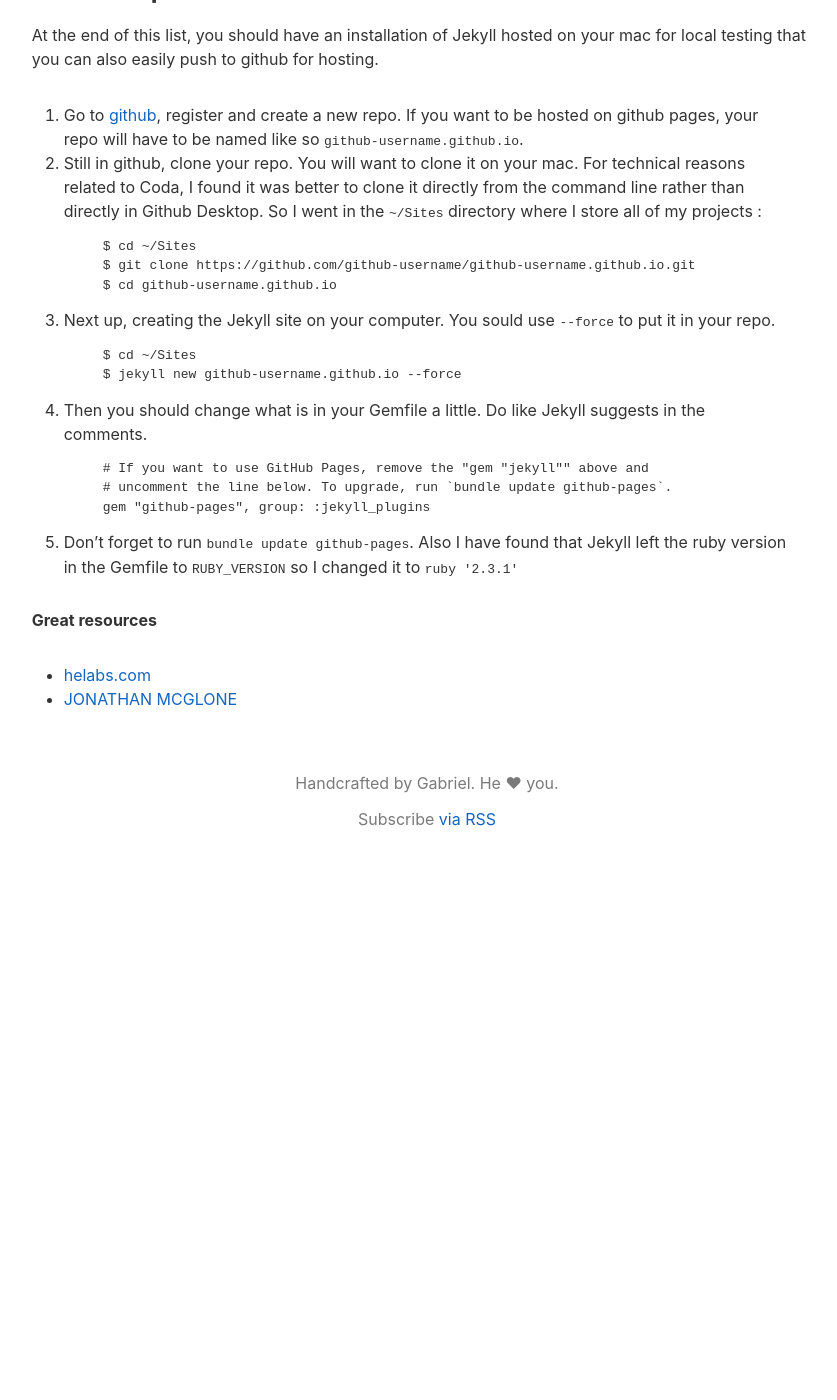
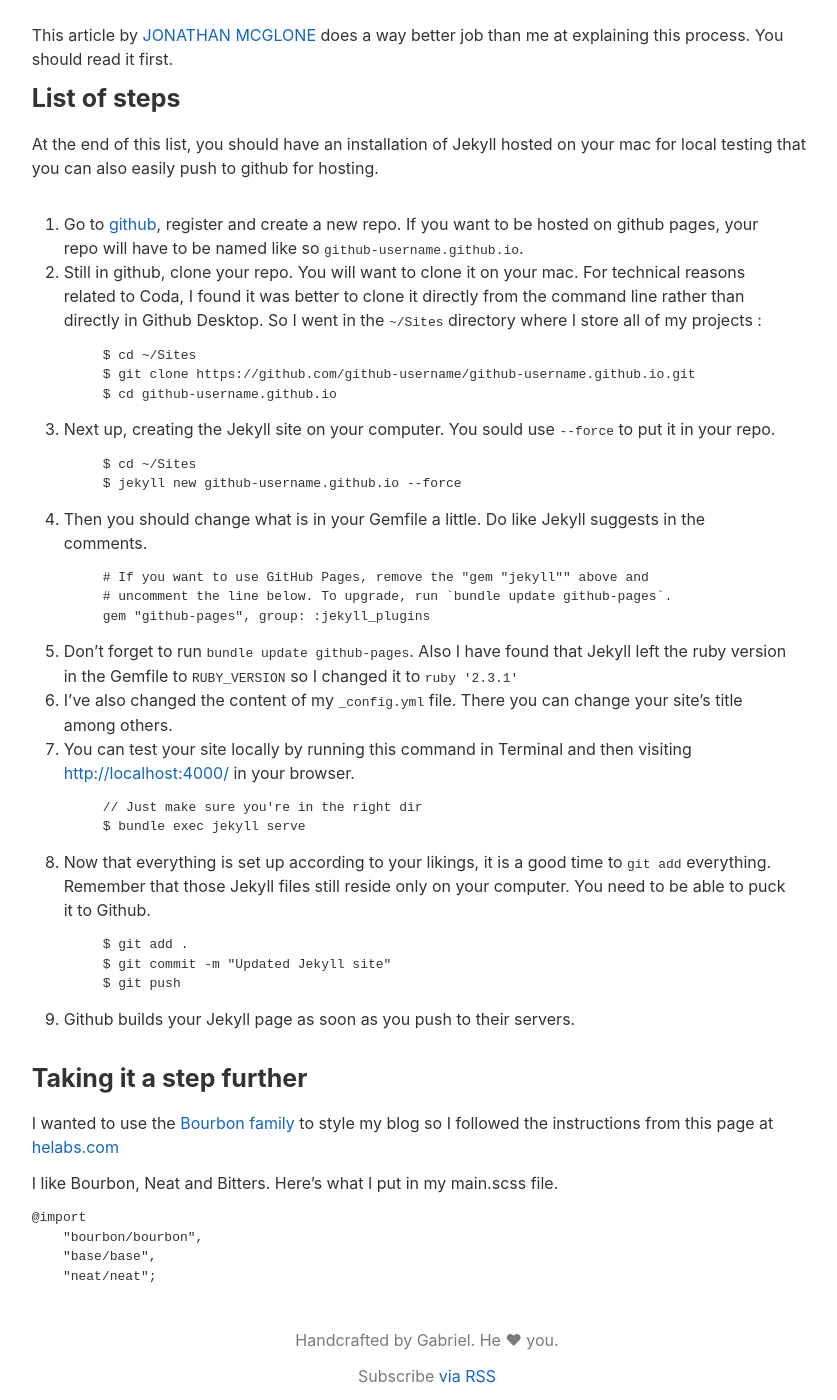
Before and after one commit to gabriel-np/gabriel-np.github.io, a Jekyll site: the page built from _posts/2016-10-02-a-github-page-with-jekyll-and-git.markdown, in a window 1280 px wide and 1400 px high, scrolled down 605 px. Shown: the whole window, without its empty margins (213-1050 px from the left). Built offline with Jekyll 4.4.1, drawn with Linux system fonts in a browser that asks for light colours; before the commit the page ends 1448 px from its top, so only the background shows below that.

Commit message:
Finished post on Github pages and Jekyll

````diff
--- a/_config.yml
+++ b/_config.yml
@@ -14,12 +14,9 @@
 # You can create any custom variable you would like, and they will be accessible
 # in the templates via {{ site.myvariable }}.
 
-title: Give me ur codez
+title: My Home Page
 # email: your-email@domain.com
-description: > # this means to ignore newlines until "baseurl:"
-  Write an awesome description for your new site here. You can edit this
-  line in _config.yml. It will appear in your document head meta (for
-  Google search results) and in your feed.xml site description.
+description: This is my home page on Github
 baseurl: "" # the subpath of your site, e.g. /blog
 url: "https://gabriel-np.github.io" # the base hostname & protocol for your site
 twitter_username: gabrielnp
@@ -27,10 +24,3 @@
 
 # Build settings
 markdown: kramdown
-kramdown:
-  input: GFM
-#  syntax_highlighter: rouge
-#  hard_wrap: false
-
-#theme: minima
-#theme: pixyll
--- a/_posts/2016-10-02-a-github-page-with-jekyll-and-git.markdown
+++ b/_posts/2016-10-02-a-github-page-with-jekyll-and-git.markdown
@@ -20,6 +20,10 @@
 
 If it gets complicated, here is the [official Jekyll page for installation](https://jekyllrb.com/docs/installation/)
 
+#### Read this
+
+This article by [JONATHAN MCGLONE](http://jmcglone.com/guides/github-pages/){:target="_blank"} does a way better job than me at explaining this process. You should read it first.
+
 #### List of steps
 At the end of this list, you should have an installation of Jekyll hosted on your mac for local testing that you can also easily push to github for hosting.
 
@@ -39,8 +43,27 @@
 		# uncomment the line below. To upgrade, run `bundle update github-pages`.
 		gem "github-pages", group: :jekyll_plugins<pre>
 1. Don't forget to run `bundle update github-pages`. Also I have found that Jekyll left the ruby version in the Gemfile to `RUBY_VERSION` so I changed it to `ruby '2.3.1'`
+1. I've also changed the content of my `_config.yml` file. There you can change your site's title among others.
+1. You can test your site locally by running this command in Terminal and then visiting [http://localhost:4000/](http://localhost:4000/) in your browser.
+	<pre>
+		// Just make sure you're in the right dir
+		$ bundle exec jekyll serve</pre>
+1. Now that everything is set up according to your likings, it is a good time to `git add` everything. Remember that those Jekyll files still reside only on your computer. You need to be able to puck it to Github.
+	<pre>
+		$ git add .
+		$ git commit -m "Updated Jekyll site"
+		$ git push</pre>
+1. Github builds your Jekyll page as soon as you push to their servers.
 
-###### Great resources
+#### Taking it a step further
 
-- [helabs.com](https://helabs.com/artigos/2015/03/27/bourbon-family-on-github-pages/){:target="_blank"}
-- [JONATHAN MCGLONE](http://jmcglone.com/guides/github-pages/){:target="_blank"}
+I wanted to use the [Bourbon family](http://bourbon.io) to style my blog so I followed the instructions from this page at [helabs.com](https://helabs.com/artigos/2015/03/27/bourbon-family-on-github-pages/){:target="_blank"}
+
+I like Bourbon, Neat and Bitters. Here's what I put in my main.scss file.
+
+```
+@import
+    "bourbon/bourbon",
+    "base/base",
+    "neat/neat";
+```
````
